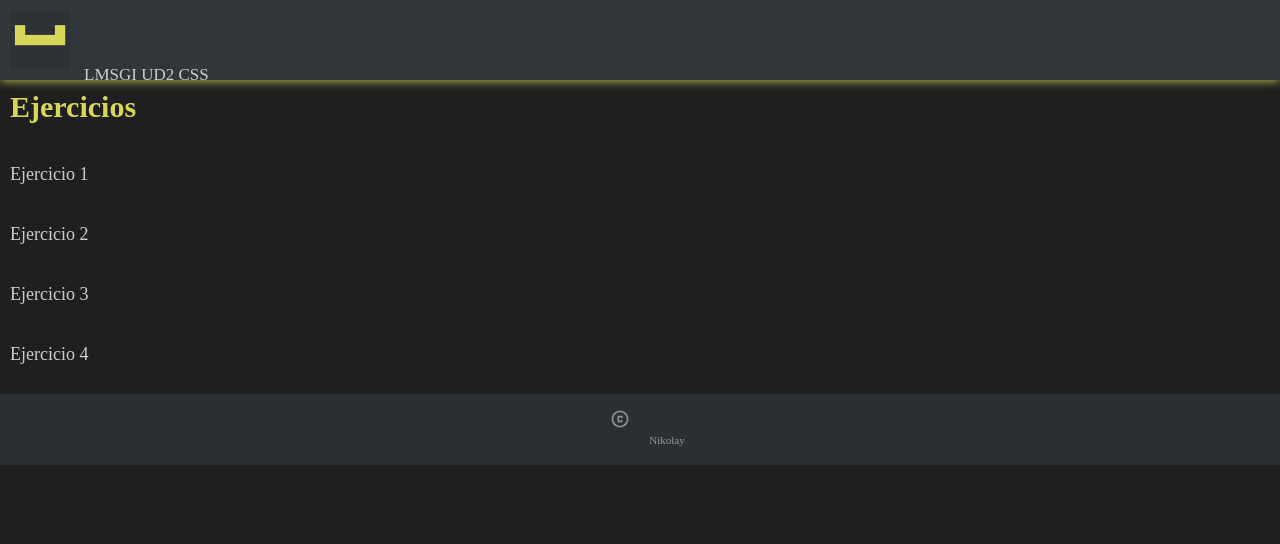
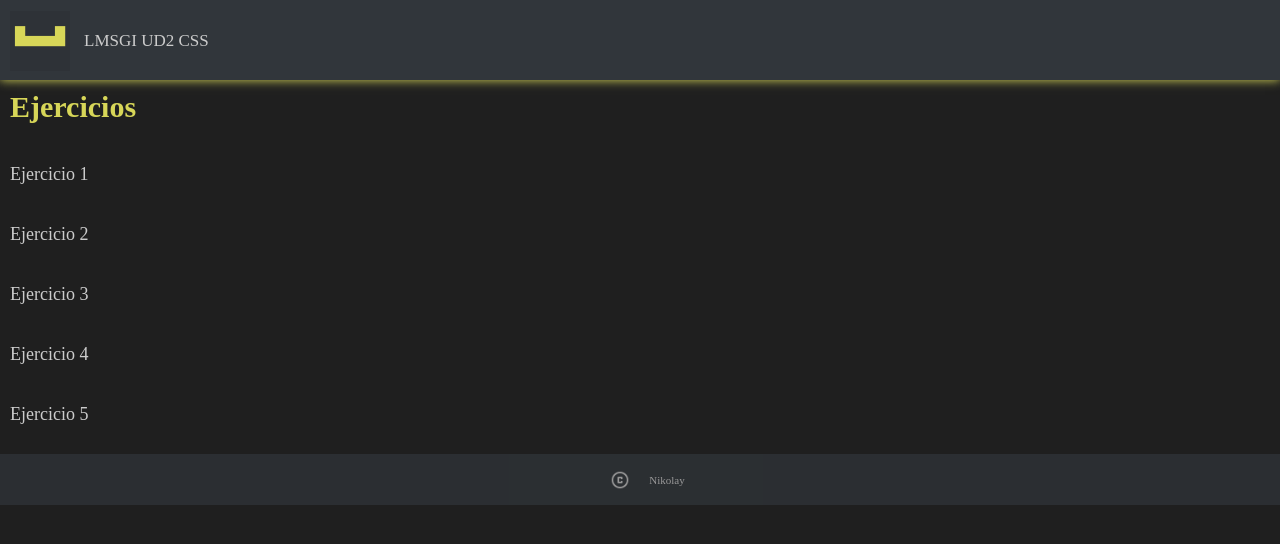
Before and after one commit to MistoGanK/LMSGI-ejercicios, a plain HTML site: page index.html in a window 1280 px wide. Drawn offline with Linux system fonts and the light colour scheme.

Commit message:
actualizacion

```diff
--- a/index.css
+++ b/index.css
@@ -21,14 +21,14 @@ header img{
 }
 header ul {
   height: 100%;
-  line-height: 80px; /* Igual que la altura del header */
-}
-header ul li p{
   line-height: 80px;
 }
+header ul li{
+  display: inline-block;
+}
 ul li {
-  display: inline-block;
   height: 100%;
+  vertical-align: middle;
   font-size: 17px;
 }
 h1{
@@ -42,7 +42,7 @@ article{
 }
 article a {
   display: inline-block;
-  line-height: 60px; /* Matches the height of the article to center vertically */
+  line-height: 60px;
   font-size: 18px;
   color: #cccccc;
   width: 100%;
--- a/index.html
+++ b/index.html
@@ -27,6 +27,9 @@
           <article>
             <a href="UD2_EX4_NIKOLAY_PETKOV/index.html" target="_blank" title="UD2 EJ4">Ejercicio 4</a>
           </article>
+          <article>
+            <a href="UD2_EX5_NIKOLAY_PETKOV/index.html" target="_blank" title="UD2 EJ5">Ejercicio 5</a>
+          </article>
         </section>
       </main>
       <footer>
```
